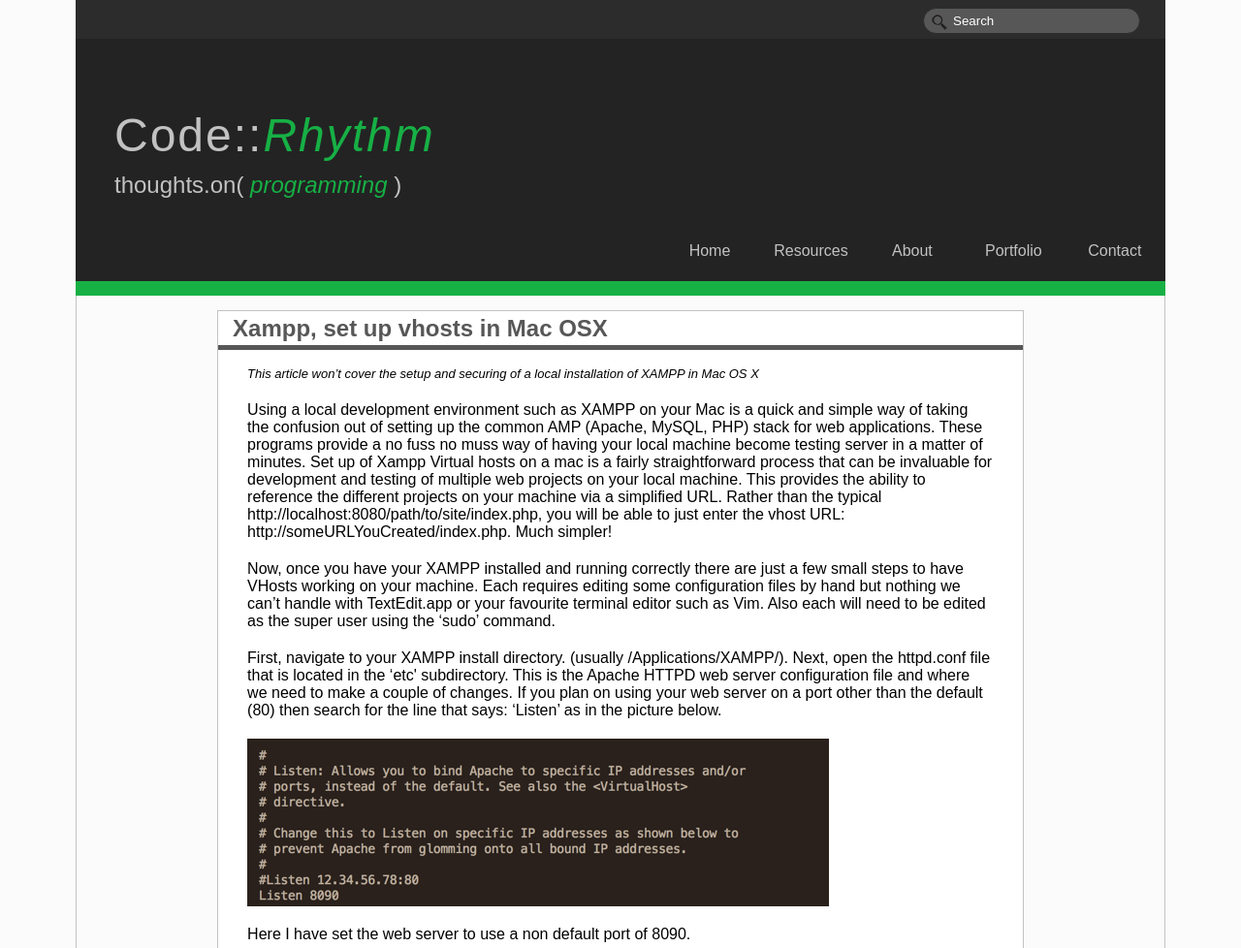
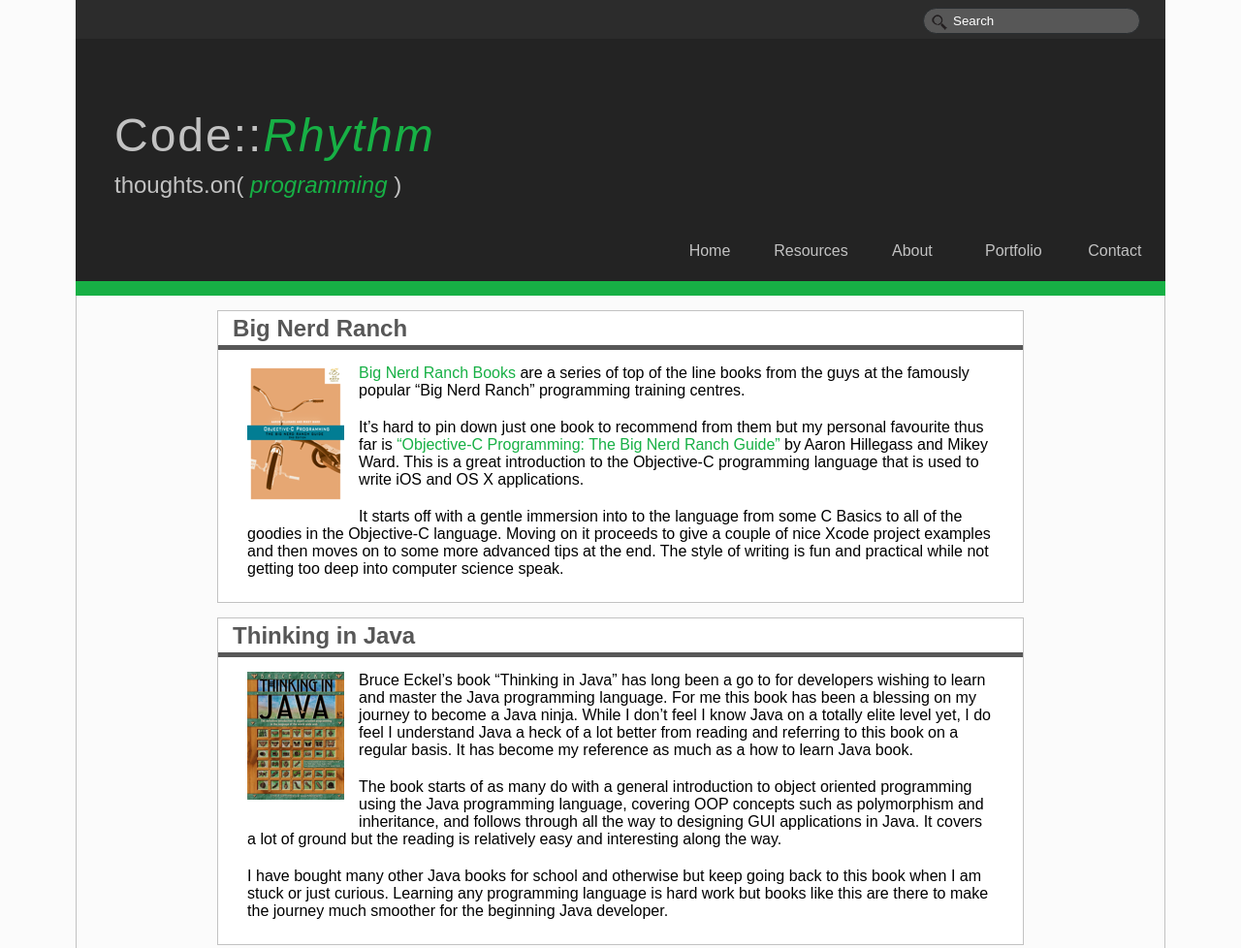
Before and after one commit to markdoucette/CodeRhythm, a website: page coderhythm-web/app/index.html at #/books in a window 1280 px wide. Shown: the top 978 px of the page at 97% size. Drawn offline with Linux system fonts and the light colour scheme.

Commit message:
Books content transfer, updated README's

```diff
--- a/coderhythm-web/app/app.js
+++ b/coderhythm-web/app/app.js
@@ -1,22 +1,15 @@
 'use strict';
 
-// Defining Angular app model with all other dependent modules
+//  Application module
 var app = angular.module('app',['ngRoute',
-	'app.home','app.about', 'app.portfolio', 'app.contact', 'app.video']);
+	'app.home','app.about', 'app.portfolio', 'app.contact', 'app.video', 'app.books']);
 
 app.config(function($routeProvider, $locationProvider, $httpProvider) {
 
-	// Declaration of the default route if neither of the controllers
-	// is supporting the request path
+	// Default route
 	$routeProvider.otherwise({ redirectTo: '/'});
 
 	// Settings for http communications
 	$httpProvider.defaults.useXDomain = true;
 	delete $httpProvider.defaults.headers.common['X-Requested-With'];
-
-	// disabling # in Angular urls
-	// $locationProvider.html5Mode({
-	// 		enabled: true,
-	//      requireBase: false
-	// });
 });
--- a/coderhythm-web/app/components/controllers/AboutController.js
+++ b/coderhythm-web/app/components/controllers/AboutController.js
@@ -1,4 +1,6 @@
-// AboutController.js
+/**
+ * About Controller
+ */
 // For distribution, all controllers
 // are concatanated into single app.js file
 // by using Gulp
--- /dev/null
+++ b/coderhythm-web/app/components/controllers/BooksController.js
@@ -0,0 +1,19 @@
+/**
+ * Books Controller
+ */
+'use strict';
+
+angular.module('app.books', ['ngRoute'])
+
+// Route
+    .config(['$routeProvider', function($routeProvider) {
+        $routeProvider.when('/books', {
+            controller: 'BooksController',
+            templateUrl: 'components/views/booksView.html'
+        })
+    }])
+
+// controller
+    .controller('BooksController', ['$scope', function($scope) {
+
+    }]);
--- a/coderhythm-web/app/components/controllers/VideoController.js
+++ b/coderhythm-web/app/components/controllers/VideoController.js
@@ -5,7 +5,7 @@
 
 angular.module('app.video', ['ngRoute'])
 
-// routes
+// route
     .config(['$routeProvider', function($routeProvider) {
         $routeProvider.when('/video', {
             controller: 'VideoController',
@@ -16,4 +16,4 @@
 // controller
     .controller('VideoController', ['$scope', function($scope) {
 
-    }])
+    }]);
--- /dev/null
+++ b/coderhythm-web/app/components/views/booksView.html
@@ -0,0 +1,47 @@
+<article class="main_article_blog">
+    <header class="header_form"><h2>Big Nerd Ranch</h2></header>
+    <section>
+
+        <p>
+            <img src="resources/img/books-obj-c.png" class="article_image" width="100" height="143" alt="Big Nerd Ranch"/><a href="http://www.bignerdranch.com/books">Big Nerd Ranch Books</a> are a series of top of the line
+            books from the guys at
+            the famously popular “Big Nerd Ranch” programming training centres.
+        </p>
+
+        <p>
+            It’s hard to pin down just one book to recommend from them but my personal favourite thus far is <a
+                href="http://www.bignerdranch.com/book/objective-c_programming_the_big_nerd_ranch_guide_2nd_ed">“Objective-C Programming: The Big Nerd Ranch Guide”</a> by Aaron Hillegass and
+            Mikey Ward. This is a great introduction to the Objective-C programming language that is used to write iOS and OS X applications.
+        </p>
+
+        <p>
+            It starts off with a gentle immersion into to the language from some C Basics
+            to all of the goodies in the Objective-C language. Moving on it proceeds to give a couple of nice Xcode project examples and then moves on to some more advanced tips at the end. The style of writing is fun
+            and practical while not getting too deep into computer science speak.
+        </p>
+
+    </section>
+</article>
+
+<article class=" main_article_blog">
+    <header class="header_form"><h2>Thinking in Java</h2></header>
+    <section>
+        <p>
+            <img src="resources/img/thinking-java.png" class="article_image" alt="Thinking in Java" width="100" height="132"/> Bruce Eckel’s book “Thinking in Java” has long been a go to for developers wishing to learn and
+            master the Java programming language. For me this book has been a blessing on my journey to become a Java ninja.
+            While I don’t feel I know Java on a totally elite level yet, I do feel I understand Java a heck of a lot better from reading and referring to this book on a regular basis. It has become my reference as much
+            as a how to learn Java book.
+        </p>
+
+        <p>
+            The book starts of as many do with a general introduction to object oriented programming using the Java programming language, covering OOP concepts such as polymorphism and inheritance, and follows through
+            all the way to designing GUI applications in Java. It covers a lot of ground but the reading is relatively easy and interesting along the way.
+        </p>
+
+        <p>
+            I have bought many other Java books for school and otherwise but keep going back to this book when I am stuck or just curious. Learning any programming language is hard work but books like this are there to
+            make the journey much smoother for the beginning Java developer.
+        </p>
+
+    </section>
+</article>
--- a/coderhythm-web/app/index.html
+++ b/coderhythm-web/app/index.html
@@ -36,7 +36,7 @@
           <li><a href="#">Resources</a>
             <ul class="sub_menu">
               <li><a href="#/video">Video</a></li>
-              <li><a href="">Books</a></li>
+              <li><a href="#/books">Books</a></li>
             </ul>
           </li>
           <li><a href="#/about">About</a></li>
@@ -59,15 +59,14 @@
   <script src="components/controllers/PortfolioController.js"></script>
         <script src="components/controllers/ContactController.js"></script>
         <script src="components/controllers/VideoController.js"></script>
+        <script src="components/controllers/BooksController.js"></script>
     </div> <!-- end id="main_content" -->
       <footer>
           <div id="secondary_nav">
               <ul>
                   <li><a href="#">Home</a></li>
-                  <li><a href="#">Portfolio</a></li>
-                  <li><a href="#">Contact</a></li>
-                  <li><a href="#">Sitemap</a></li>
-
+                  <li><a href="#/portfolio">Portfolio</a></li>
+                  <li><a href="#/contact">Contact</a></li>
               </ul>
           </div>
           <div id="copyright">
```
Also changed, not shown: README.md (added), coderhythm-web/README.md.
